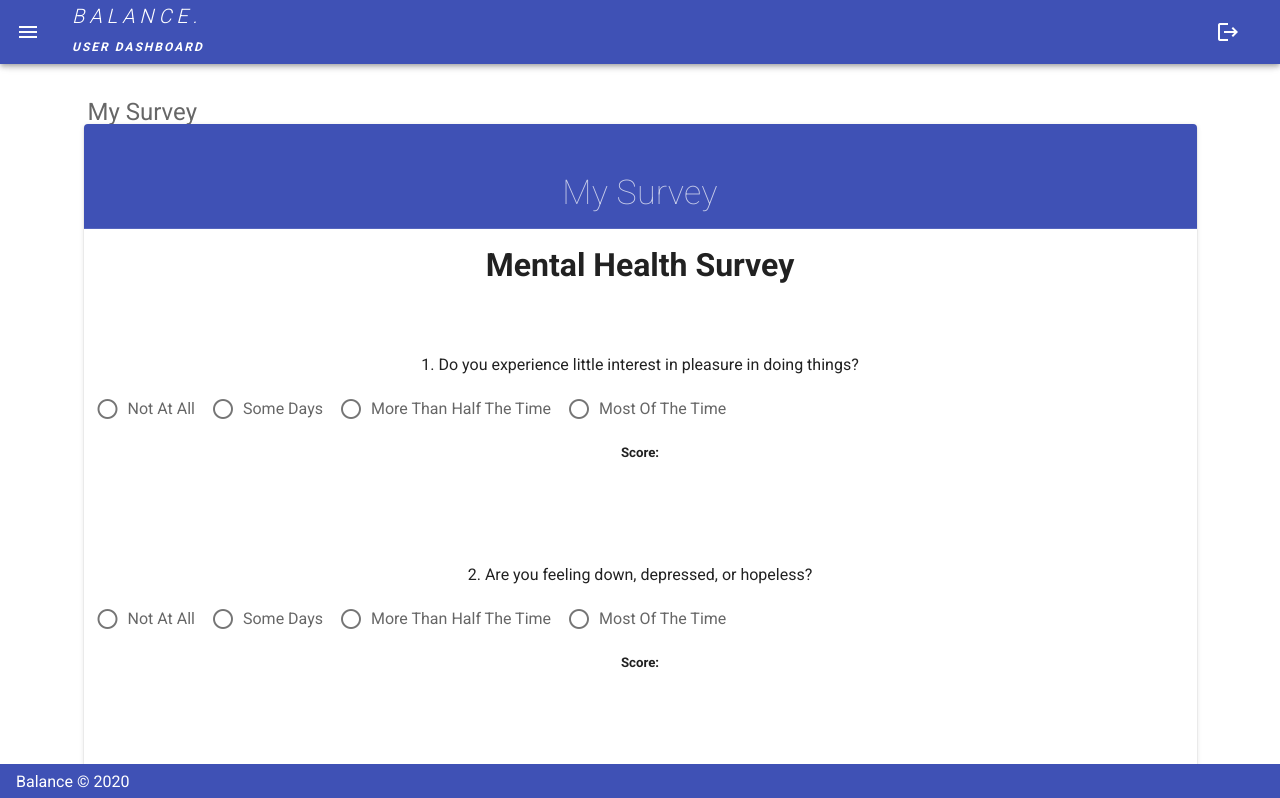
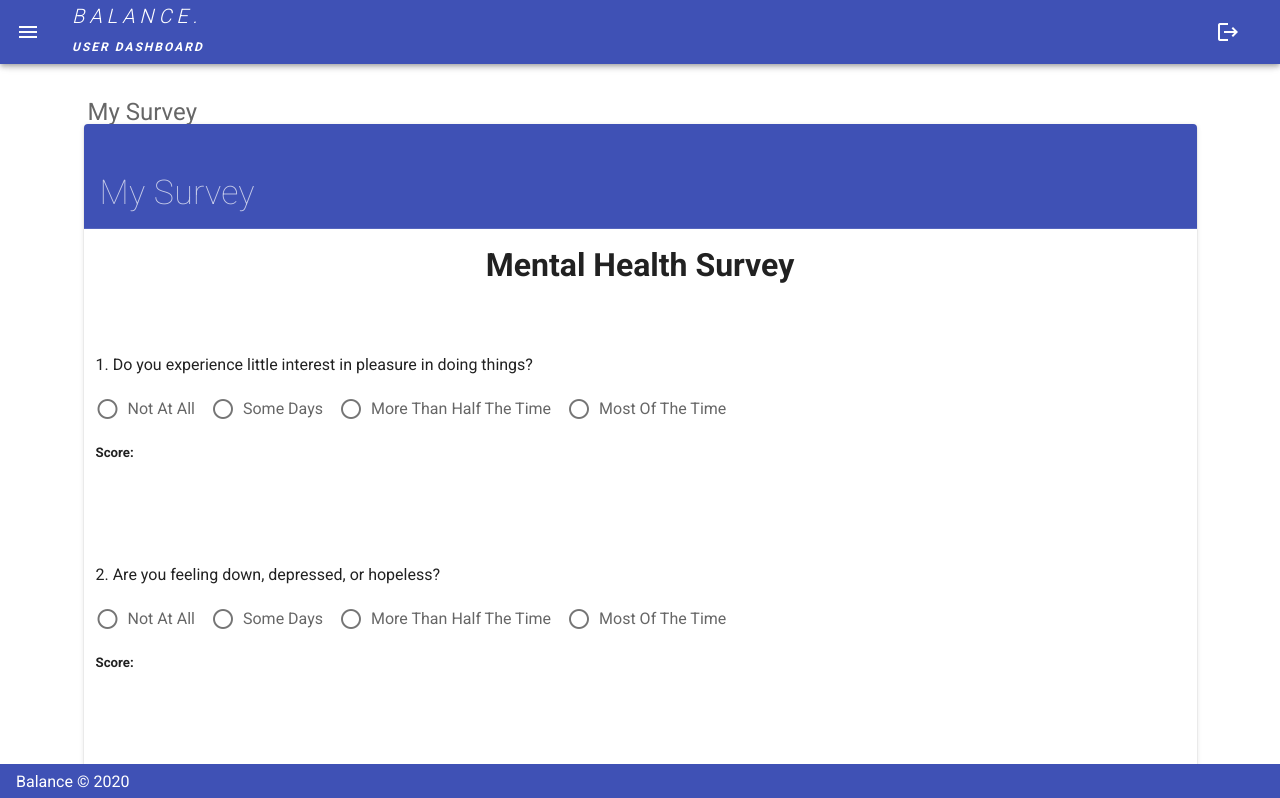
Before and after one commit to dvega920/BALANCE, a Vue app in the folder client/: page /Survey in a window 1280 px wide. Shown: the top 798 px of the page. Built offline with nearby package versions, Linux system fonts and the light colour scheme.

Commit message:
removed 'text-center' class from v-card

```diff
--- a/client/src/components/mySurvey.vue
+++ b/client/src/components/mySurvey.vue
@@ -7,7 +7,7 @@
         </v-subheader>
       </v-row>
 
-      <v-card class="mx-auto text-center" color="#3f51b5" dark width="900px%">
+      <v-card class="mx-auto" color="#3f51b5" dark width="900px%">
         <v-card-text>
           <v-sheet color="rgba(0, 0, 0, .12)"></v-sheet>
         </v-card-text>
```
